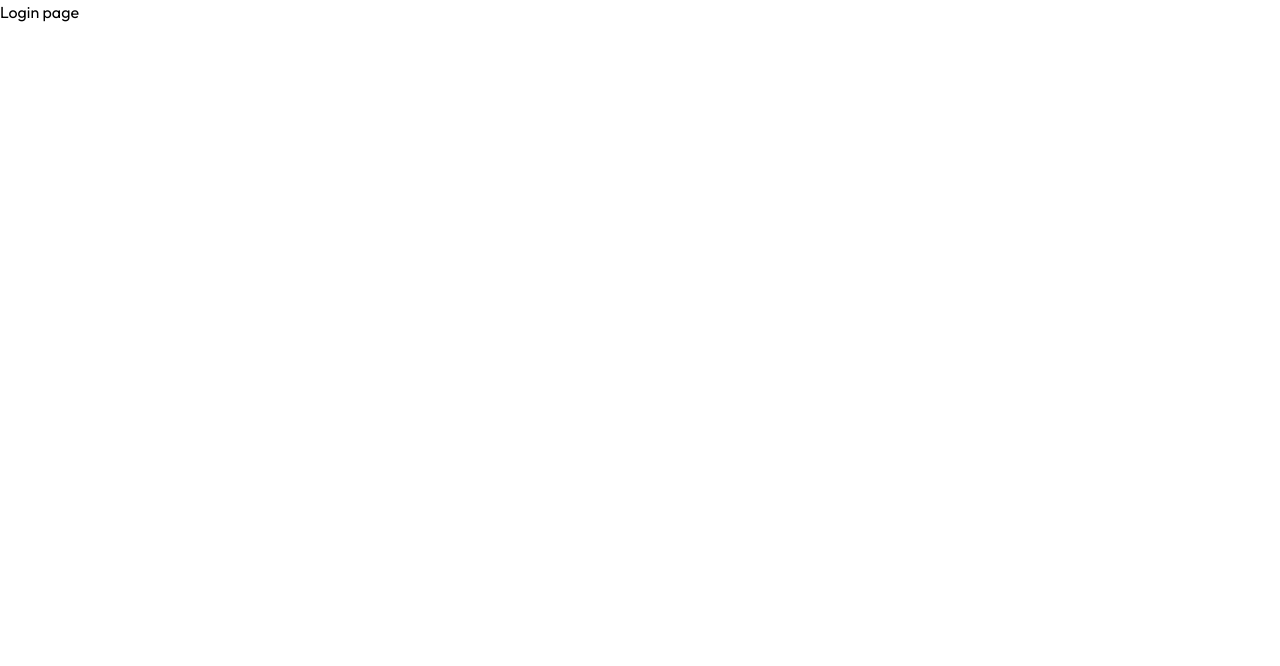
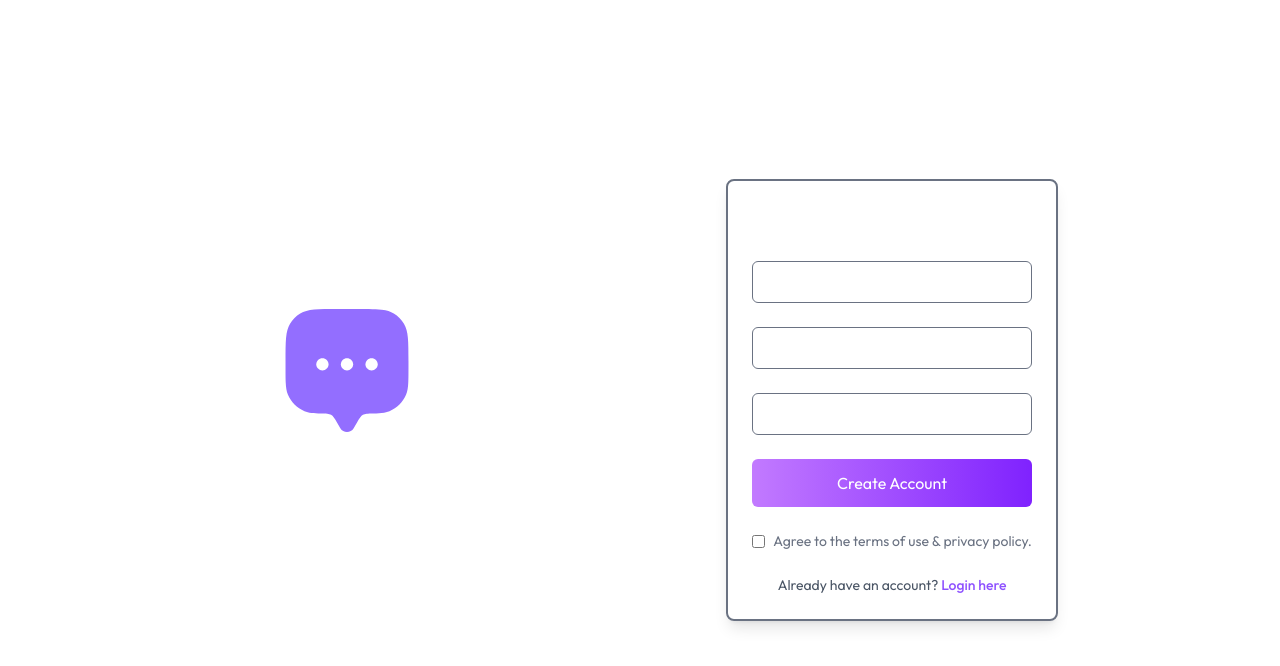
Before and after one commit to ArunSathy/chat-app, a React (Vite) app in the folder client/: page /login in a window 1280 px wide. Shown: the top 666 px of the page. Built offline with nearby package versions, Linux system fonts and the light colour scheme.

Commit message:
Done with the login & sign up page

```diff
--- a/client/src/pages/LoginPage.jsx
+++ b/client/src/pages/LoginPage.jsx
@@ -1,9 +1,74 @@
-import React from 'react'
+import React, { useState } from 'react'
+import assets from '../assets/assets'
 
 const LoginPage = () => {
+
+  const [currState, setCurrState] = useState("Sign up");
+  const [fullName, setFullName] = useState("");
+  const [email, setEmail] = useState("");
+  const [password, setPassword] = useState("");
+  const [bio, setBio] = useState("");
+  const [isDataSubmitted, setIsDataSubmitted] = useState(false);
+
+  const onSubmitHandler = (event) => {
+      event.preventDefault();
+      if(currState === 'Sign up' && !isDataSubmitted){
+        setIsDataSubmitted(true);
+        return;
+      }
+  }
+
   return (
-    <div>
-      <h1>Login page</h1>
+    <div className='min-h-screen bg-cover bg-center flex items-center justify-center gap-8 sm:justify-evenly max-sm:flex-col backdrop-blur-2xl'>
+
+      {/* left */}
+      <img src={assets.logo_big} alt="" className='w-[min(30vw,250px)]' />
+
+      {/* right */}
+      <form onSubmit={onSubmitHandler} className='border-2 bg-white/8 text-white border-gray-500 p-6 flex flex-col gap-6 rounded-lg shadow-lg'>
+        <h2 className='font-medium text-2xl flex justify-between items-center'>{currState}
+          {isDataSubmitted && <img onClick={()=> setIsDataSubmitted(false)} src={assets.arrow_icon} alt="" className='w-5 cursor-pointer' /> }
+
+        </h2>
+
+        {currState === "Sign up" && !isDataSubmitted && (
+          <input onChange={(e)=>setFullName(e.target.value)} value={fullName} type="text" className='p-2 border border-gray-500 rounded-md focus:outline-none focus:ring-2 focus:ring-indigo-500' placeholder='Full Name' required />
+        )}
+
+        {
+          !isDataSubmitted && (
+            <>
+              <input onChange={(e)=>setEmail(e.target.value)} value={email} type="email" placeholder='Email' required className='p-2 border border-gray-500 rounded-md focus:outline-none focus:ring-2 focus:ring-indigo-500'/>
+              <input onChange={(e)=>setPassword(e.target.value)} value={password} type="password" placeholder='Password' required className='p-2 border border-gray-500 rounded-md focus:outline-none focus:ring-2 focus:ring-indigo-500'/>
+            </>
+          )
+        }
+
+        {
+          currState === "Sign up" && isDataSubmitted && (
+            <textarea onChange={(e)=>setBio(e.target.value)} value={bio} rows={4} className='p-2 border border-gray-500 rounded-md focus:outline-none focus:ring-2 focus:ring-indigo-500' placeholder='provide a short bio...' required></textarea>
+          )
+        }
+
+        <button type='submit' className='py-3 bg-gradient-to-r from bg-purple-400 to-violet-600 text-white rounded-md cursor-pointer'>
+          {currState === 'Sign up' ? "Create Account" : "Login"}
+        </button>
+
+        <div className='flex items-center gap-2 text-sm text-gray-500'>
+          <input type="checkbox" />
+          <p>Agree to the terms of use & privacy policy.</p>
+        </div>
+
+        <div className='flex flex-col gap-2 items-center'>
+          {currState === 'Sign up' ? (
+            <p className='text-sm text-gray-600'>Already have an account? <span onClick={()=>{setCurrState('Login'); setIsDataSubmitted(false)}} className='font-medium text-violet-500 cursor-pointer'>Login here</span></p>
+          ) : (
+            <p className='text-sm text-gray-600'>Create an account <span onClick={()=>{setCurrState('Sign up')}} className='font-medium text-violet-500 cursor-pointer'>Click here</span></p>
+          ) }
+        </div>
+
+      </form>
+
     </div>
   )
 }
```
